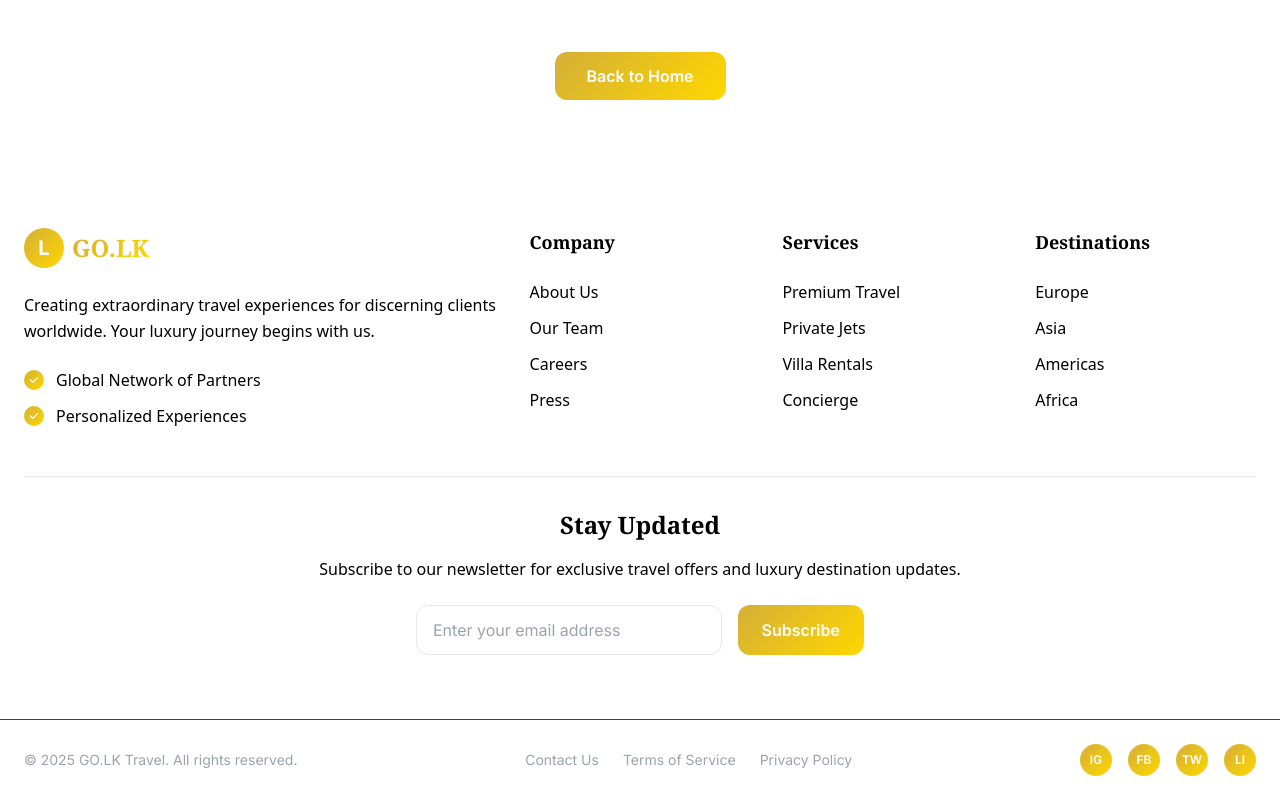
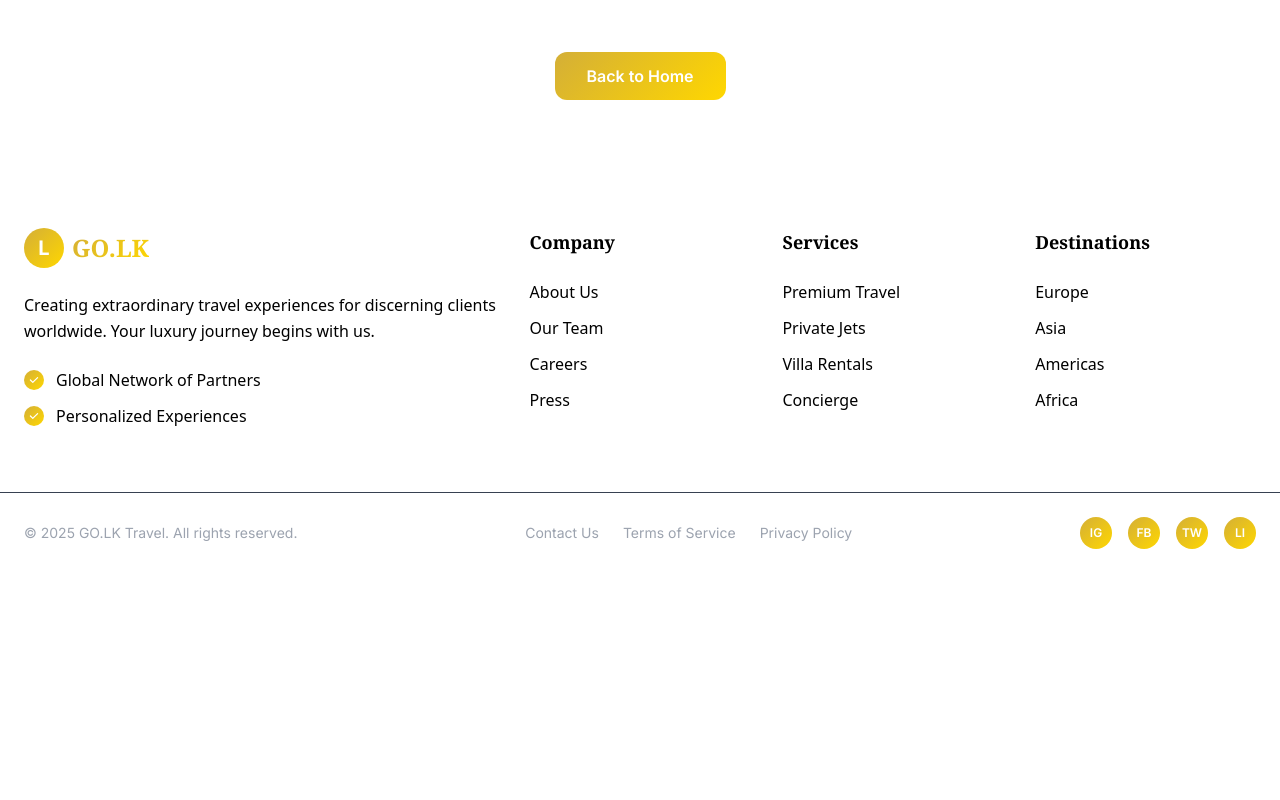
Before and after one commit to DevindaVidanapathirana/GO.LK-Travel, a React (Create React App) app in the folder frontend/: page /privacy in a window 1280 px wide. Shown: the part 2994-3794 px from the top of the page. After the commit the page ends 3567 px from the top, so only its background shows below. Built offline with nearby package versions, Linux system fonts and the light colour scheme.

Commit message:
edit footer

```diff
--- a/frontend/src/components/Footer.js
+++ b/frontend/src/components/Footer.js
@@ -130,27 +130,6 @@ const Footer = () => {
           </div>
         </div>
 
-        {/* Newsletter Signup */}
-        <div className="border-t border-luxury-gold/30 mt-12 pt-8">
-          <div className="max-w-2xl mx-auto text-center">
-            <h3 className="text-2xl font-serif font-bold mb-4 text-luxury-gold">
-              Stay Updated
-            </h3>
-            <p className="text-luxury-cream mb-6 font-sans">
-              Subscribe to our newsletter for exclusive travel offers and luxury destination updates.
-            </p>
-            <div className="flex flex-col sm:flex-row gap-4 max-w-md mx-auto">
-              <input
-                type="email"
-                placeholder="Enter your email address"
-                className="flex-1 px-4 py-3 rounded-xl bg-luxury-dark border border-luxury-gold/30 text-luxury-cream placeholder-luxury-cream/60 focus:border-luxury-gold focus:outline-none transition-colors duration-300"
-              />
-              <button className="luxury-gradient text-white px-6 py-3 rounded-xl font-semibold hover:shadow-lg transform hover:scale-105 transition-all duration-300">
-                Subscribe
-              </button>
-            </div>
-          </div>
-        </div>
       </div>
 
       {/* Bottom Footer */}
```
